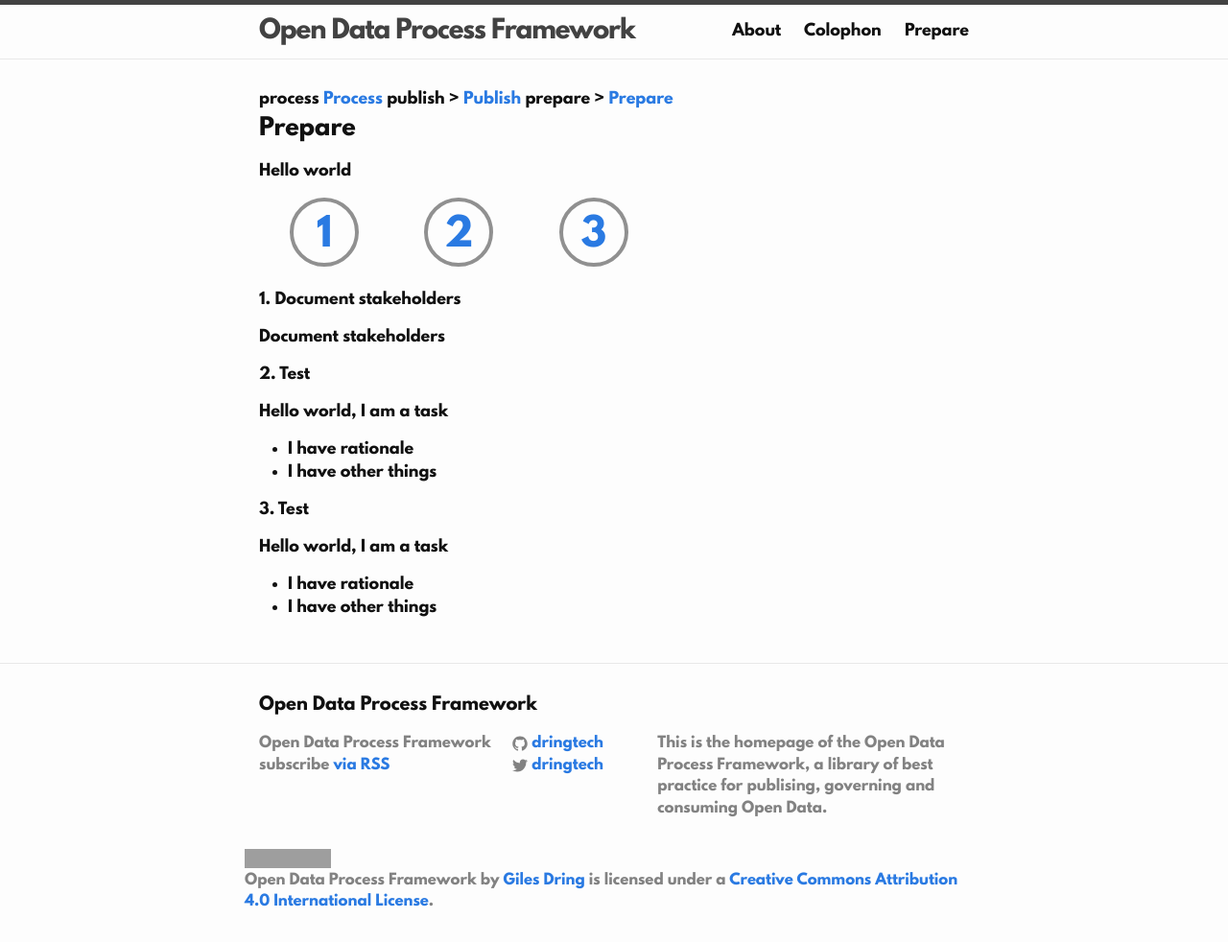
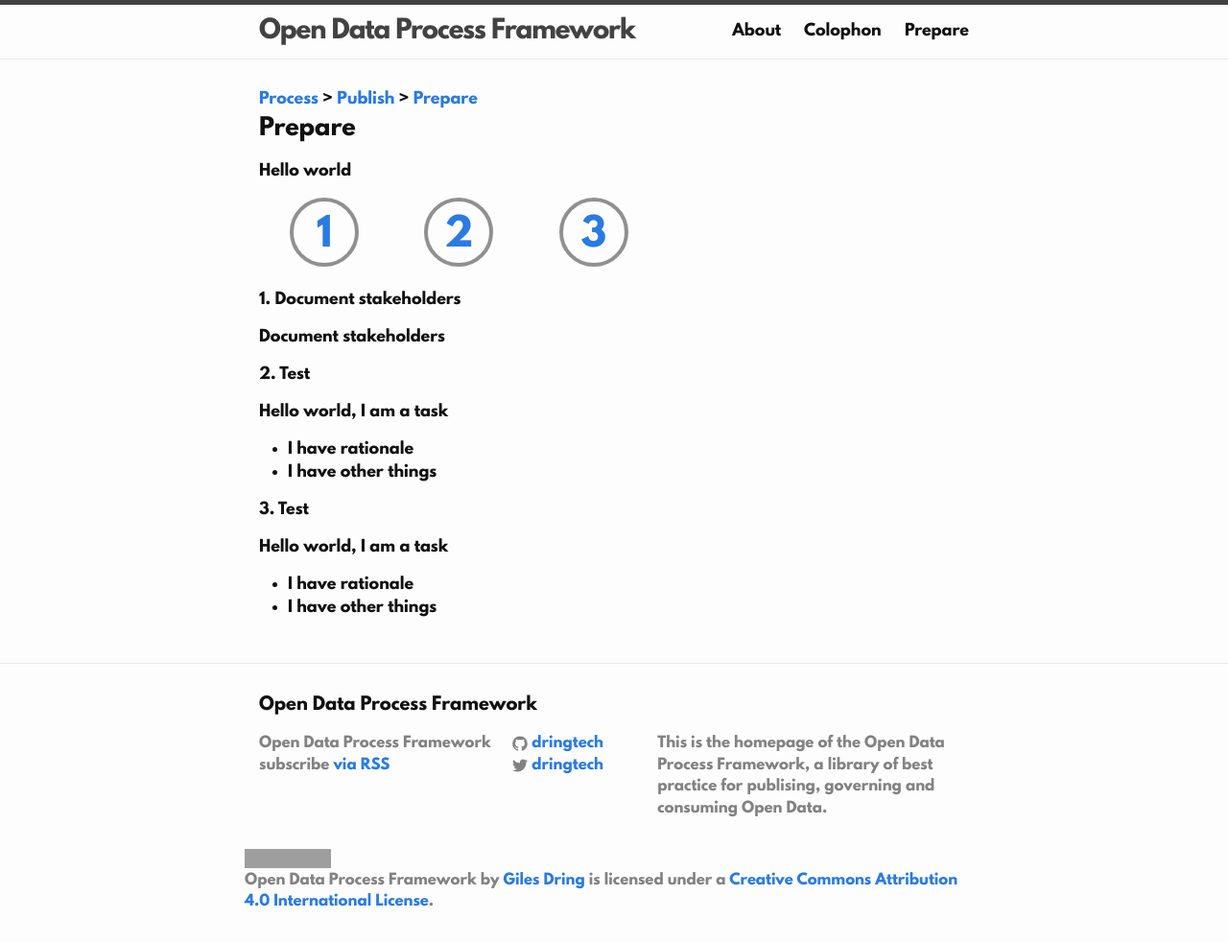
Before and after one commit to dringtech/odpf, a Jekyll site: the page built from process/publish/prepare/index.html, in a window 1280 px wide. Shown: the whole page at 96% size. Built offline with Jekyll 4.4.1, drawn with Linux system fonts in a browser that asks for light colours; grey boxes are pictures that could not be loaded.

Commit message:
Trying to resolve the breadcrumb issue

```diff
--- a/_includes/breadcrumb.html
+++ b/_includes/breadcrumb.html
@@ -2,11 +2,10 @@
 <ul class='breadcrumb'>
   {% assign path = page.url | split: '/' %}
   {% for slug in path %}
-    {{ slug }}
     {% if forloop.first == true || slug == 'index.html' %}
     {% else %}
       {% assign offset = path.size | minus: forloop.index %}
-      <li><a href="{{ path | pop: offset | join: '/' }}/">{{ slug | capitalize }}</a></li>
+      <li data-slug="{{ slug }}"><a href="{{ path | pop: offset | join: '/' }}/">{{ slug | capitalize }}</a></li>
     {% endif %}
   {% endfor %}
 </ul>
```
